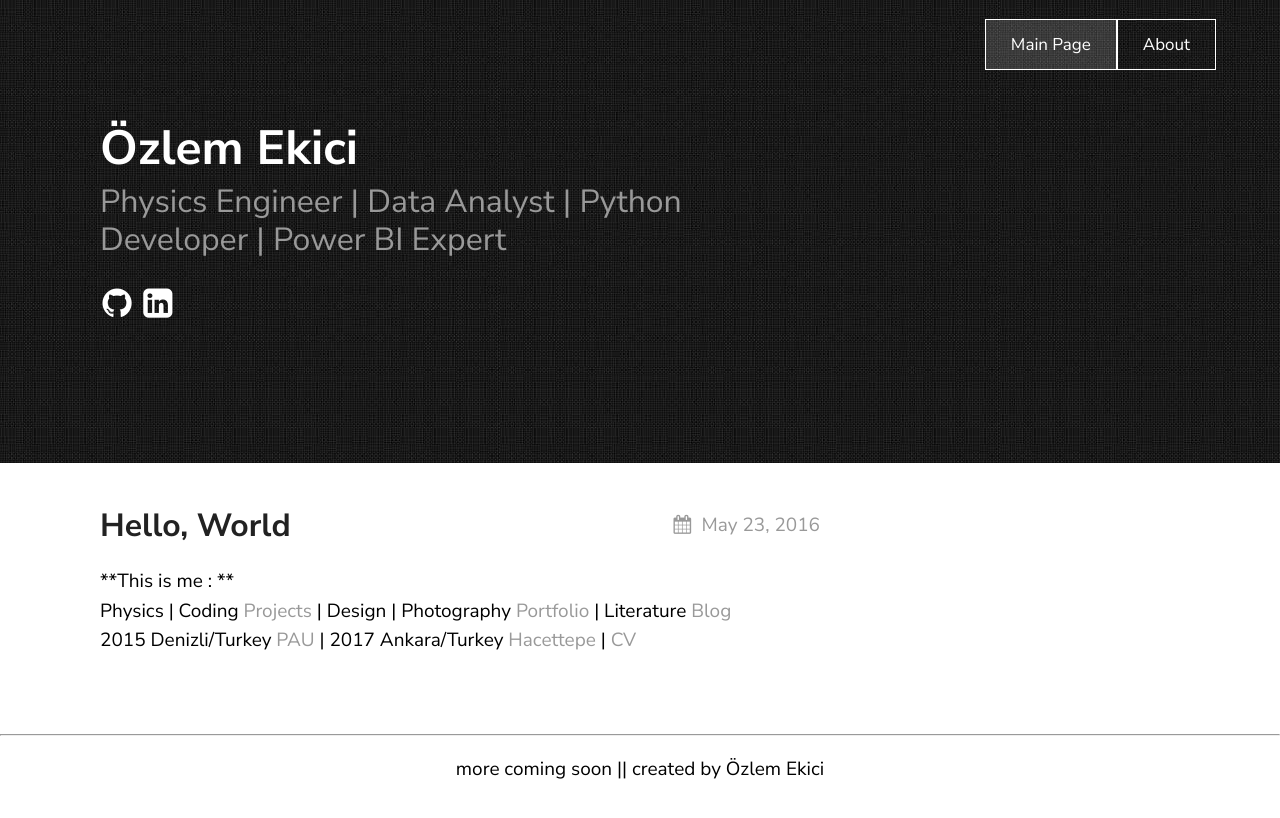
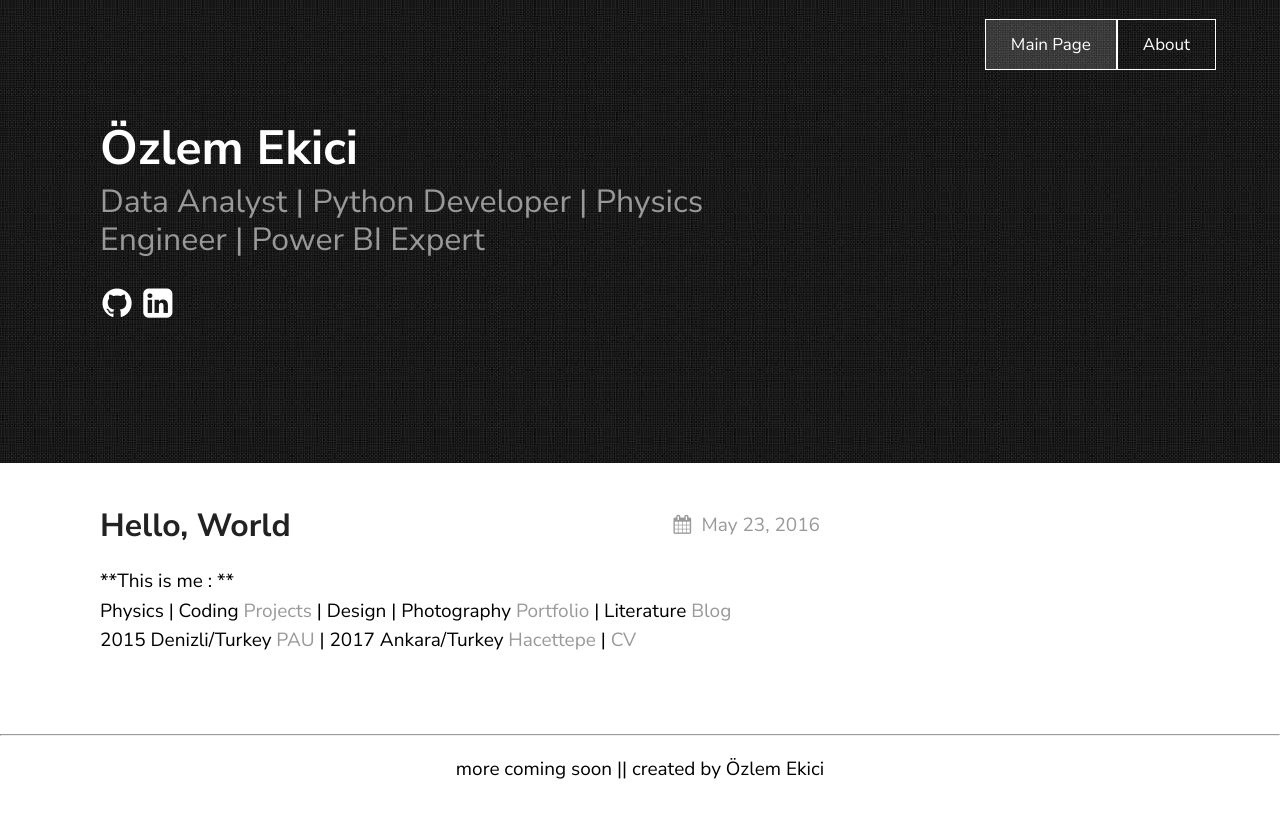
Before and after one commit to ozlemekici/ozlemekici.github.io, a Jekyll site: the page built from index.markdown, in a window 1280 px wide. Shown: the top 818 px of the page. Built offline with Jekyll 4.4.1, drawn with Linux system fonts in a browser that asks for light colours.

```diff
--- a/_config.yml
+++ b/_config.yml
@@ -14,7 +14,7 @@ plugins:
 
 texture:
   title: Özlem Ekici
-  tagline: Physics Engineer | Data Analyst | Python Developer | Power BI Expert
+  tagline: Data Analyst | Python Developer | Physics Engineer | Power BI Expert
   date_format: "%b %-d, %Y"
   style: black
 
```
